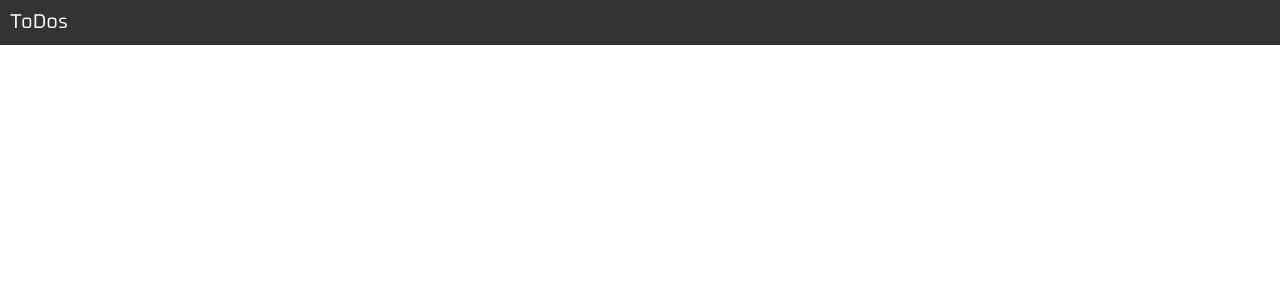
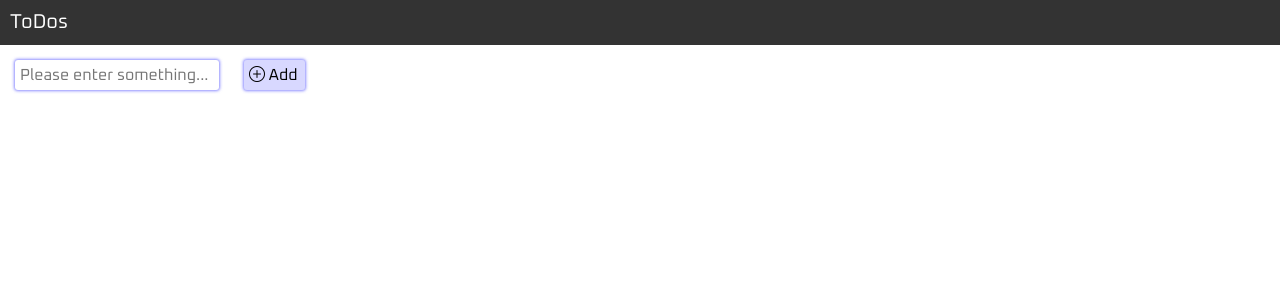
Before and after one commit to praveenscience/SERN-Todo, a React (Create React App) app in the folder client/: page / in a window 1280 px wide. Shown: the top 300 px of the page. Built offline with nearby package versions, Linux system fonts and the light colour scheme.

Commit message:
Added input form with button.

```diff
--- a/client/public/index.html
+++ b/client/public/index.html
@@ -25,6 +25,10 @@
       rel="stylesheet"
       href="https://fonts.googleapis.com/css?family=Oxanium&display=swap"
     />
+    <link
+      rel="stylesheet"
+      href="https://cdnjs.cloudflare.com/ajax/libs/simple-line-icons/2.4.1/css/simple-line-icons.min.css"
+    />
     <title>ToDos</title>
   </head>
   <body>
--- a/client/src/components/App.js
+++ b/client/src/components/App.js
@@ -1,10 +1,12 @@
 import React from "react";
 import Header from "./Header/Header";
+import InputForm from "./TodoInput/InputForm";
 
 const App = () => {
   return (
     <div className="App">
       <Header Title="ToDos" Dark={true} />
+      <InputForm />
     </div>
   );
 };
--- /dev/null
+++ b/client/src/components/TodoInput/InputForm.js
@@ -0,0 +1,27 @@
+import React, { useState } from "react";
+
+const InputForm = ({ ShowLabel = false, defaultValue, onSubmit }) => {
+  const [Input, setInput] = useState("");
+  const handleChange = e => {
+    setInput(e.target.value);
+  };
+  return (
+    <form className="InputForm" onSubmit={onSubmit}>
+      <label>
+        {ShowLabel && <strong>Enter Todo Item:</strong>}
+        <input
+          type="text"
+          defaultValue={defaultValue}
+          value={Input}
+          onChange={handleChange}
+          placeholder="Please enter something..."
+        />
+        <button className="btn" type="submit">
+          <i className="icon icon-plus"></i> Add
+        </button>
+      </label>
+    </form>
+  );
+};
+
+export default InputForm;
--- a/client/src/styles/App.scss
+++ b/client/src/styles/App.scss
@@ -10,4 +10,5 @@ body {
   font-family: "Oxanium", sans-serif;
   font-size: 10pt;
   @import "Header";
+  @import "InputForm";
 }
--- /dev/null
+++ b/client/src/styles/_InputForm.scss
@@ -0,0 +1,36 @@
+.InputForm {
+  margin: 15px;
+  @media screen and (max-width: 575px) {
+    margin: 25px;
+  }
+  input,
+  button {
+    border: none;
+    border-radius: 3px;
+    padding: 5px;
+    font-family: inherit;
+    font-size: 1.2em;
+    box-shadow: 0 0 3px 1px rgba(#66f, 0.75);
+    @media screen and (max-width: 575px) {
+      width: 100%;
+      margin-left: 0;
+      margin-right: 0;
+      margin-bottom: 15px;
+    }
+  }
+  input {
+    margin-right: 25px;
+    &:focus {
+      box-shadow: 0 0 3px 1px rgba(#66f, 1);
+      outline: none;
+    }
+  }
+  .btn {
+    background-color: rgba(#66f, 0.25);
+    padding-right: 7px;
+    i {
+      position: relative;
+      top: 1px;
+    }
+  }
+}
```
